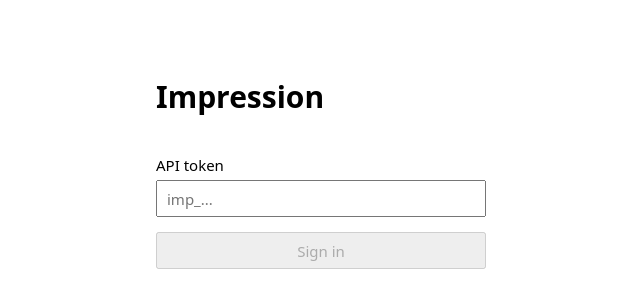
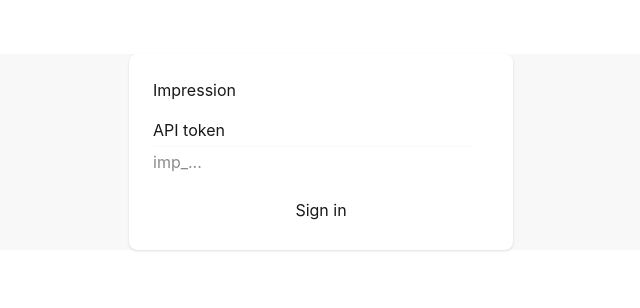
Before and after one commit to aglowinthefield/impression, a React (Vite) app in the folder packages/web/: page / in a window 1280 px wide. Shown: the part 106-414 px from the top of the page, without its empty margins (319-959 px from the left). Built offline with nearby package versions, Linux system fonts and the light colour scheme.

Commit message:
Style the web UI with Tailwind and DaisyUI

```diff
--- a/packages/web/package.json
+++ b/packages/web/package.json
@@ -15,12 +15,15 @@
     "react-dom": "^19.3.1"
   },
   "devDependencies": {
+    "@tailwindcss/vite": "^4.3.4",
     "@testing-library/jest-dom": "^7.0.1",
     "@testing-library/react": "^16.3.3",
     "@types/react": "^19.3.0",
     "@types/react-dom": "^19.3.0",
     "@vitejs/plugin-react": "^6.2.1",
+    "daisyui": "^5.7.50",
     "jsdom": "^30.1.3",
+    "tailwindcss": "^4.3.4",
     "vite": "^8.3.5"
   }
 }
--- a/packages/web/src/Memories.tsx
+++ b/packages/web/src/Memories.tsx
@@ -94,7 +94,9 @@ function Row({ m, onChange }: { m: Memory; onChange: () => void }) {
               <button
                 type="button"
                 onClick={() => {
-                  if (window.confirm("Retire this memory? It stays in history."))
+                  if (
+                    window.confirm("Retire this memory? It stays in history.")
+                  )
                     act(() => api(`/memories/${m.id}`, { method: "DELETE" }));
                 }}
               >
--- a/packages/web/src/styles.css
+++ b/packages/web/src/styles.css
@@ -1,108 +1,86 @@
-:root {
-  color-scheme: light dark;
-  font:
-    15px / 1.5 system-ui,
-    sans-serif;
+@import "tailwindcss";
+@plugin "daisyui";
+
+@layer base {
+  body {
+    @apply bg-base-200 text-base-content;
   }
-body {
-  margin: 0;
+  input:not([type="checkbox"]) {
+    @apply input input-sm;
   }
+  select {
+    @apply select select-sm w-auto;
+  }
+  textarea {
+    @apply textarea w-full;
+  }
+  button {
+    @apply btn btn-sm;
+  }
+  button[type="submit"] {
+    @apply btn-primary;
+  }
+  header {
+    @apply navbar bg-base-100 border-base-300 min-h-0 gap-3 border-b px-4 py-2;
+  }
+  header nav {
+    @apply flex gap-1;
+  }
+  header nav button {
+    @apply btn-ghost;
+  }
+  header nav button[aria-current="true"] {
+    @apply btn-active;
+  }
+  [role="alert"] {
+    @apply alert alert-error alert-soft m-0 py-2;
+  }
+}
+
+@layer components {
   .login {
-  max-width: 22rem;
-  margin: 20vh auto;
-  display: grid;
-  gap: 1rem;
-  padding: 0 1rem;
+    @apply card bg-base-100 mx-auto mt-[20vh] grid max-w-sm gap-4 p-6 shadow;
   }
   .login label {
-  display: grid;
-  gap: 0.25rem;
-}
-input,
-select,
-button {
-  font: inherit;
-  padding: 0.35rem 0.6rem;
-}
-header {
-  display: flex;
-  gap: 0.75rem;
-  align-items: center;
-  padding: 0.6rem 1rem;
-  border-bottom: 1px solid #8884;
-}
-header nav {
-  display: flex;
-  gap: 0.25rem;
-}
-header nav button[aria-current="true"] {
-  font-weight: 600;
-  text-decoration: underline;
+    @apply grid gap-1;
   }
   .spacer {
-  flex: 1;
+    @apply flex-1;
   }
   main {
-  padding: 1rem;
-  max-width: 60rem;
-  margin: 0 auto;
-}
-[role="alert"] {
-  color: #c0392b;
-  margin: 0;
+    @apply mx-auto max-w-4xl p-4;
   }
   .filters {
-  display: flex;
-  gap: 0.5rem;
-  margin-bottom: 1rem;
+    @apply mb-4 flex gap-2;
   }
   .filters input {
-  flex: 1;
+    @apply flex-1;
   }
   .memories {
-  list-style: none;
-  padding: 0;
-  display: grid;
-  gap: 0.75rem;
+    @apply m-0 grid list-none gap-3 p-0;
   }
   .memory {
-  border: 1px solid #8884;
-  border-radius: 6px;
-  padding: 0.6rem 0.8rem;
+    @apply card bg-base-100 border-base-300 border p-3 shadow-sm;
   }
   .memory p {
-  margin: 0 0 0.25rem;
-  white-space: pre-wrap;
-}
-.memory textarea {
-  width: 100%;
-  box-sizing: border-box;
-  font: inherit;
+    @apply mb-1 whitespace-pre-wrap;
   }
   .memory small {
-  opacity: 0.7;
+    @apply opacity-70;
+  }
+  .memory pre {
+    @apply max-h-48 overflow-auto text-xs whitespace-pre-wrap;
   }
   .actions {
-  display: flex;
-  gap: 0.4rem;
-  margin-top: 0.4rem;
+    @apply mt-2 flex gap-2;
   }
-.memory pre {
-  white-space: pre-wrap;
-  max-height: 12rem;
-  overflow: auto;
-  font-size: 13px;
-}
-
   .debug {
-  width: 100%;
-  border-collapse: collapse;
-  font-size: 0.8rem;
+    @apply table table-xs bg-base-100 w-full;
   }
   .debug td {
-  padding: 0.2rem 0.5rem;
-  white-space: nowrap;
+    @apply whitespace-nowrap;
   }
   .debug tr[data-ok="false"] {
-  color: #b00020;
+    @apply text-error;
   }
+}
--- a/packages/web/vite.config.ts
+++ b/packages/web/vite.config.ts
@@ -1,9 +1,10 @@
+import tailwindcss from "@tailwindcss/vite";
 import react from "@vitejs/plugin-react";
 import { defineConfig } from "vite";
 
 // In dev, `pnpm dev` proxies API calls to a server on :3000.
 export default defineConfig({
-  plugins: [react()],
+  plugins: [react(), tailwindcss()],
   server: { proxy: { "/api": "http://localhost:3000" } },
   test: { environment: "jsdom" },
 });
```
Also changed, not shown: 1 other file (tests, documents, lock files or other folders). Lines whose indentation alone changed are shown as unchanged.
